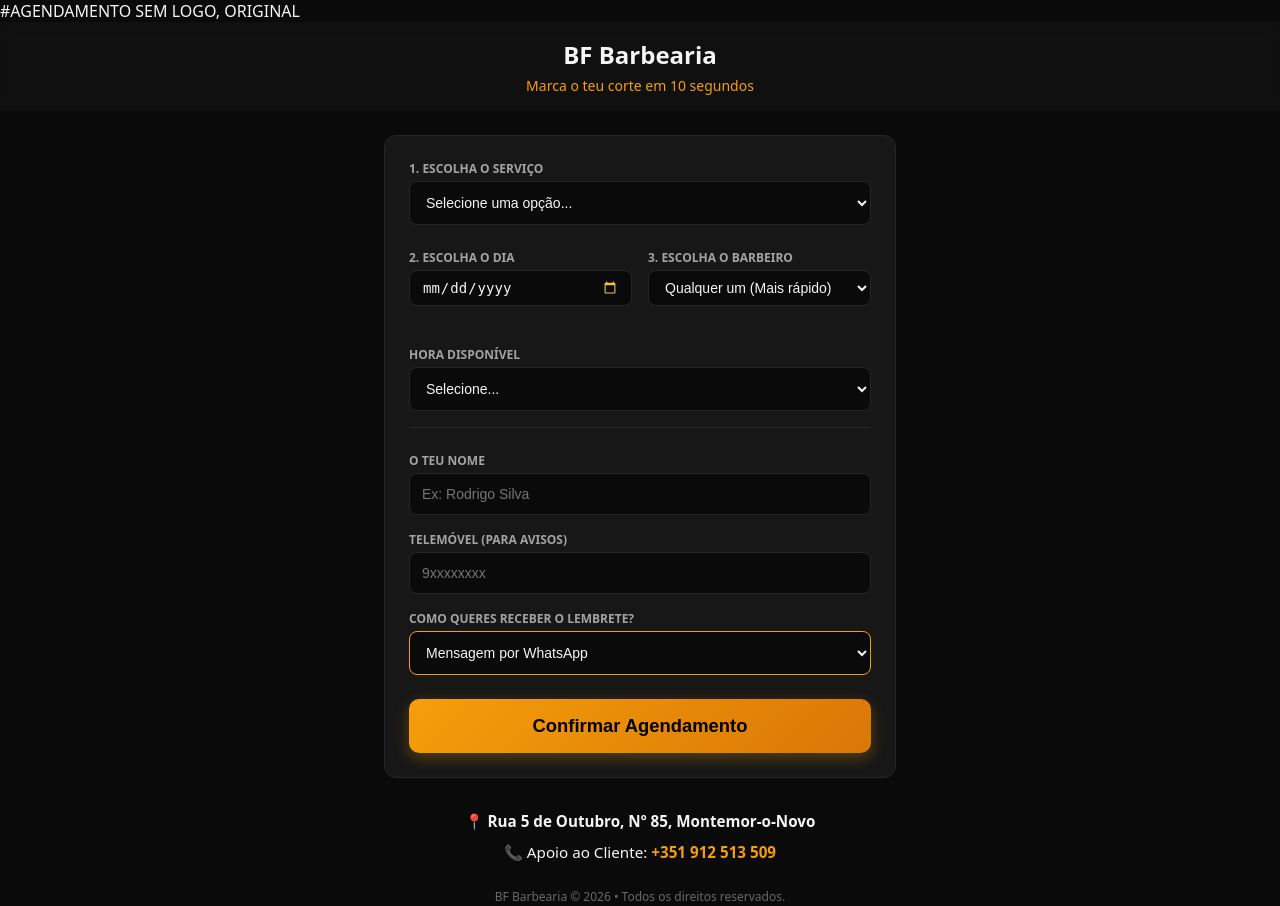
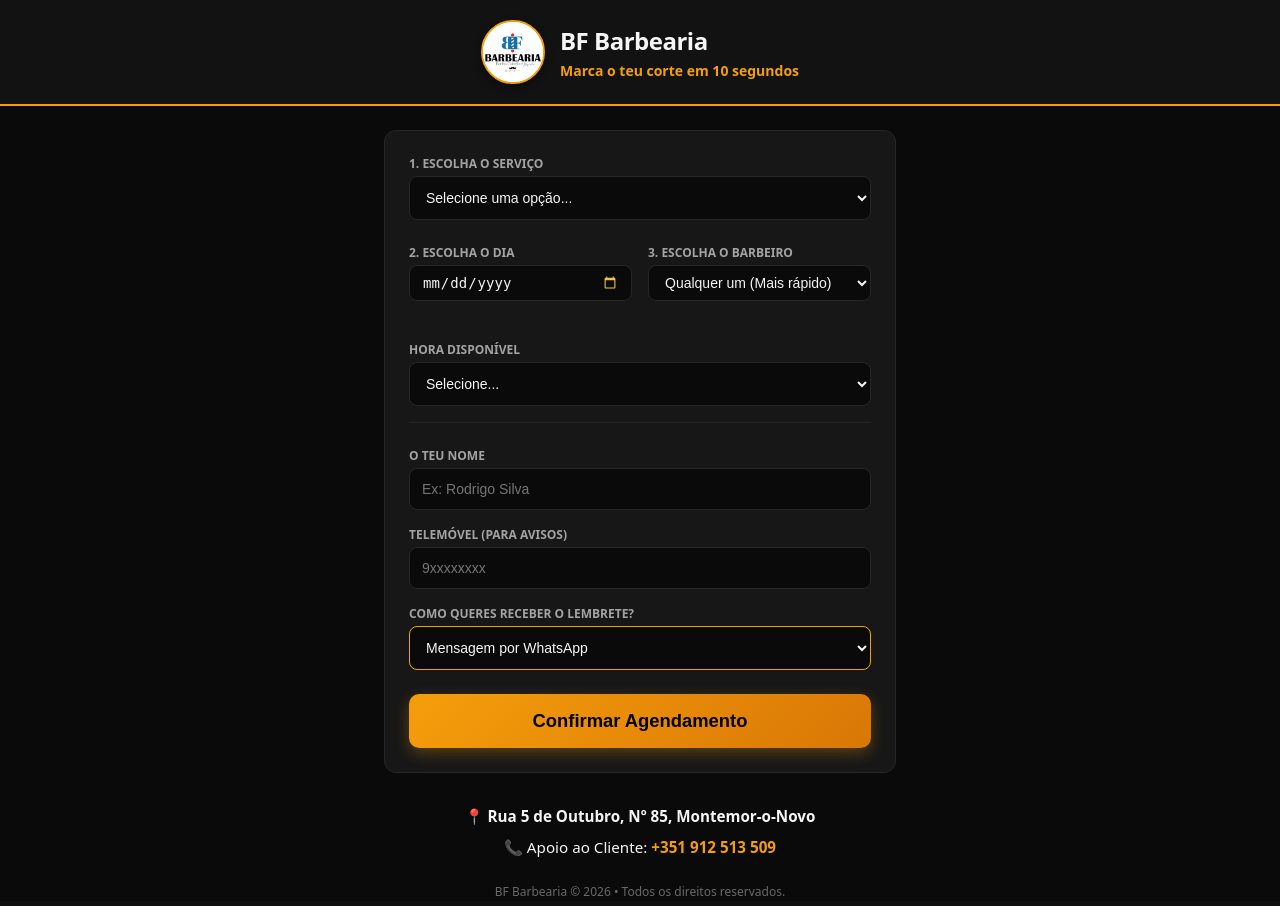
Before and after one commit to Paozinho994/BF_Barbearia, a Flask app: page / in a window 1280 px wide. Run offline with Flask 3, Linux system fonts and the light colour scheme.

Commit message:
design: atualização do layout do cliente para a vesrão premium

```diff
--- a/src/templates/cliente/agendamentos.html
+++ b/src/templates/cliente/agendamentos.html
@@ -1,13 +1,62 @@
-<!DOCTYPE html> #AGENDAMENTO SEM LOGO, ORIGINAL
+<!DOCTYPE html>
 <html lang="en">
 <head>
-    <meta charset="UTF-8">
-    <meta name="viewport" content="width=device-width, initial-scale=1.0">
-    <title>BF Barbearia - Agendamento Online</title>
-    <!-- Reutiliza o teu CSS local super leve -->
+<meta charset="UTF-8">
+<meta name="viewport" content="width=device-width, initial-scale=1.0">
+<title>BF Barbearia - Agendamento Online</title>
+<!-- Reutiliza o teu CSS local super leve -->
     <link rel="stylesheet" href="/static/main.css">
 
     <style>
+        .header-horizontal-premium {
+            background-color: #121212 !important; /* Fundo escuro premium */
+            width: 100%;
+            padding: 1.25rem 1rem;
+            box-sizing: border-box;
+            border-bottom: 2px solid #f59e0b; /* Linha dourada de união */
+        }
+
+        .header-flex-container {
+            max-width: 32rem;
+            margin: 0 auto;
+            display: flex;
+            align-items: center; /* Alinha o logótipo verticalmente com o centro do texto */
+            gap: 15px;
+        }
+
+        .logo-horizontal-mini {
+            width: 60px; /* Tamanho controlado para manter nitidez absoluta */
+            height: 60px;
+            object-fit: cover;
+            background-color: #ffffff; /* Protege o fundo original da imagem */
+            border-radius: 50%; /* Formato circular moderno */
+            border: 2px solid #f59e0b; /* Aro dourado premium */
+            box-shadow: 0 4px 10px rgba(0, 0, 0, 0.4);
+            flex-shrink: 0;
+        }
+
+        .header-texto-bloco {
+            display: flex;
+            flex-direction: column;
+            justify-content: center;
+            text-align: left;
+        }
+
+        .header-titulo-real {
+            margin: 0 !important;
+            font-size: 1.5rem !important;
+            color: var(--text-main, #ffffff) !important;
+            font-weight: 800;
+            letter-spacing: -0.5px;
+        }
+
+        .header-subtitulo-real {
+            margin: 4px 0 0 0 !important;
+            font-size: 0.875rem !important;
+            color: var(--accent, #db2777) !important; /* Mantém o teu tom original de destaque */
+            font-weight: 600;
+        }
+
         .btn-submit-premium {
             background: linear-gradient(135deg, #f59e0b 0%, #d97706 100%) !important;
             color: #000000 !important; /* Texto escuro sobre o dourado dá leitura perfeita */
@@ -69,10 +118,13 @@
 <body>
 
     <!-- Cabeçalho Público -->
-    <header style="justify-content: center; text-align: center;">
-        <div>
-            <h1 style="margin:0; font-size:1.5rem; color:var(--text-main);">BF Barbearia</h1>
-            <p style="margin:5px 0 0 0; font-size:0.875rem; color:var(--accent);">Marca o teu corte em 10 segundos</p>
+    <header class="header-horizontal-premium">
+        <div class="header-flex-container">
+            <img src="/static/images/logo.BF.jpg" alt="Logotipo BF" class="logo-horizontal-mini">
+            <div class="header-texto-bloco">
+                <h1 class="header-titulo-real">BF Barbearia</h1>
+                <p class="header-subtitulo-real">Marca o teu corte em 10 segundos</p>
+            </div>
         </div>
     </header>
 
```
